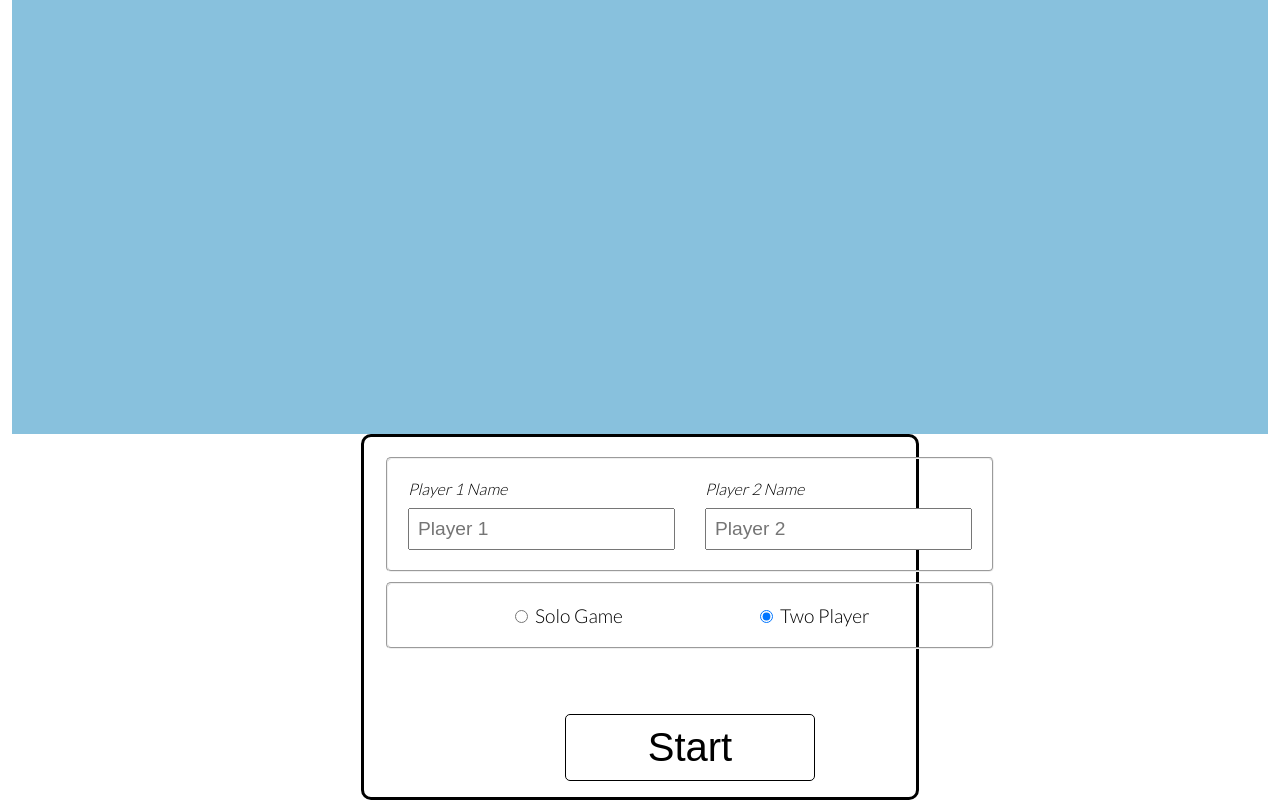
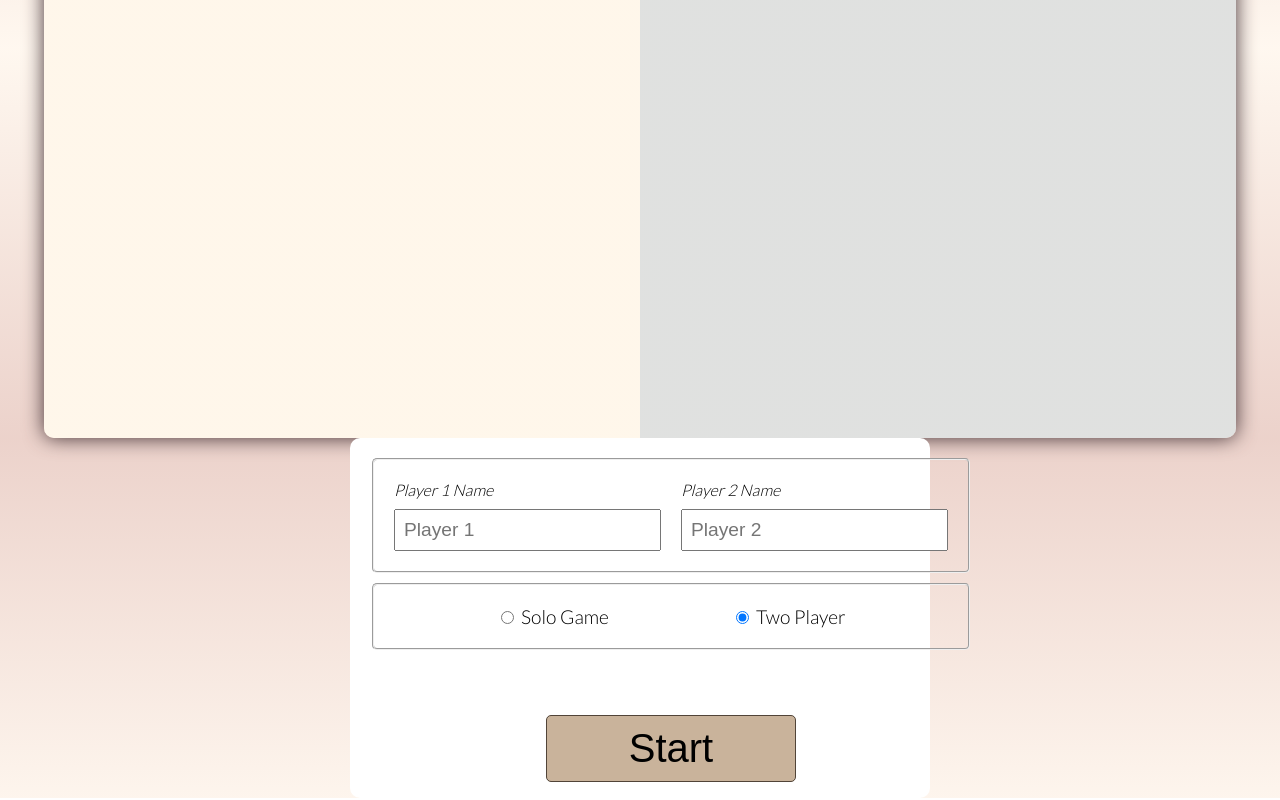
Before and after one commit to tekodragoon/RollTheDice, a website with bundled scripts: page index.html in a window 1280 px wide. Shown: the part 342-1142 px from the top of the page. Built offline with nearby package versions, Linux system fonts and the light colour scheme; what dialog-polyfill would draw is missing.

Commit message:
Color change. Add root variable

```diff
--- a/index.html
+++ b/index.html
@@ -58,8 +58,8 @@
         <button class="btn" type="button" id="keepScore">Keep score</button>
       </div>
       <div class="currentScore">
-        <p>Current</p>
-        <p id="currentScore">0</p>
+        Current:
+        <span id="currentScore">0</span>
       </div>
     </div>
 
--- a/style.css
+++ b/style.css
@@ -1,16 +1,53 @@
 @import url("https://fonts.googleapis.com/css2?family=Lato:wght@100;300;400&display=swap");
+
+:root {
+  --body-base: hsl(13, 46%, 86%);
+  --body-highlight: hsl(32, 100%, 97%);
+  --shadow-color: hsl(347, 16%, 22%);
+  --board-left: hsl(36, 100%, 96%);
+  --board-right: hsl(120, 2%, 88%);
+  --text-color: hsl(29, 18%, 27%);
+  --button-color: hsla(30, 30%, 50%, 0.6);
+  --button-hover-color: hsl(30, 30%, 50%);
+  --button-border: hsl(29, 18%, 27%);
+  --dialog-back: hsla(120, 5%, 20%, 0.85);
+}
 
 body {
   margin: 0;
   font-family: "Lato", sans-serif;
+  background-color: var(--body-base);
+  background: linear-gradient(
+    0deg,
+    var(--body-base) 0%,
+    var(--body-highlight) 50%,
+    var(--body-base) 100%
+  );
 }
 
+/*
+  #402E32
+  #ED982A
+  #DFE0DF
+  #00C9AE
+
+  #FFC0B9
+  #DFE0DF
+*/
+
 .board {
-  background-color: hsl(200, 55%, 70%);
-  width: 95vw;
+  background-color: #fff7eb;
+  background: linear-gradient(
+    90deg,
+    var(--board-left) 50%,
+    var(--board-right) 50%
+  );
+  box-shadow: 0 0 20px var(--shadow-color);
+  border-radius: 10px;
+  width: 90vw;
   height: 90vh;
   margin: auto;
-  margin-top: 2vh;
+  margin-top: 2.5vh;
   padding: 20px;
   gap: 20px;
   display: grid;
@@ -26,6 +63,7 @@ body {
   display: flex;
   justify-content: center;
   align-items: center;
+  color:var(--text-color);
 }
 
 .sidePanel {
@@ -34,7 +72,7 @@ body {
   align-items: center;
   font-size: 2rem;
   padding: 20px;
-  gap: 30px;
+  gap: 20px;
 }
 
 .playerPanel {
@@ -69,17 +107,16 @@ body {
 .btn {
   min-width: 250px;
   padding: 10px;
-  background-color: transparent;
+  background-color: var(--button-color);
   border-radius: 5px;
-  border: 1px solid hsl(0, 0%, 0%);
+  border: 1px solid var(--button-border);
   font-size: 2.5rem;
-  transition: all 200ms ease;
+  transition: all 200ms ease-in;
 }
 
 .btn:hover {
-  background-color: hsla(200, 29%, 90%, 0.15);
-  box-shadow: 0 0 4px hsl(0, 0%, 50%);
-  transform: scale(1.05);
+  background-color: var(--button-hover-color);
+  transform: scale(1.02);
 }
 
 .columnGroup {
@@ -108,25 +145,37 @@ body {
 }
 
 .currentScore {
+  color: var(--text-color);
   font-size: 1.5rem;
+  padding: 30px;
   text-align: center;
   min-width: 200px;
-  border: 1px solid hsl(0, 0%, 0%);
+  border: 1px solid var(--button-border);
+  border-radius: 5px;
 }
 
-dialog::backdrop { /* native */
-  background-color: hsla(120, 5%, 20%, 0.85);
+
+#currentScore {
+  margin-left: 20px;
+  font-size: 2rem;
 }
 
-dialog + .backdrop { /* polyfill */
-  background-color: hsla(120, 5%, 20%, 0.85);
+dialog::backdrop {
+  /* native */
+  background-color: var(--dialog-back);
+}
+
+dialog + .backdrop {
+  /* polyfill */
+  background-color: var(--dialog-back);
 }
 
 .newGameWindow {
-  width: 40vw;
+  width: 540px;
   height: 40vh;
+  min-height: 280px;
   font-weight: 300;
-  font-size: 1.5rem;
+  border: none;
   border-radius: 10px;
   display: flex;
   justify-content: space-evenly;
```
